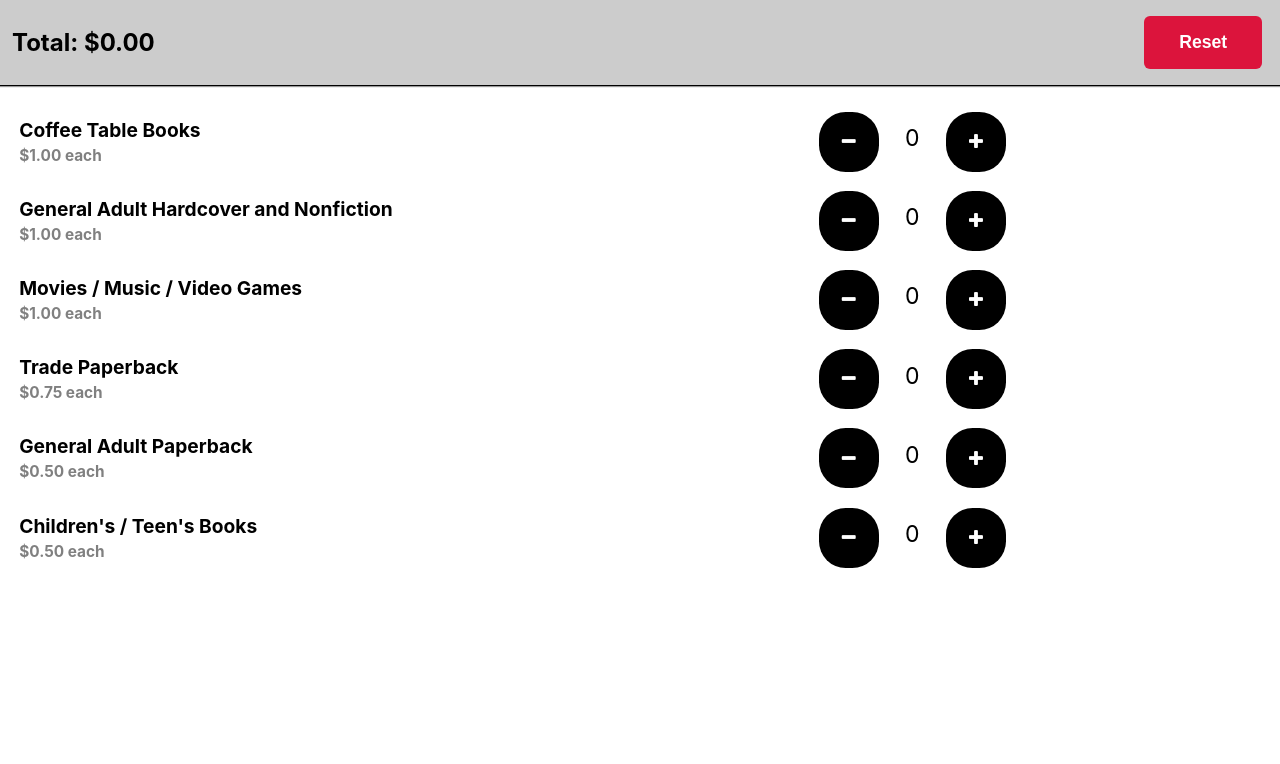
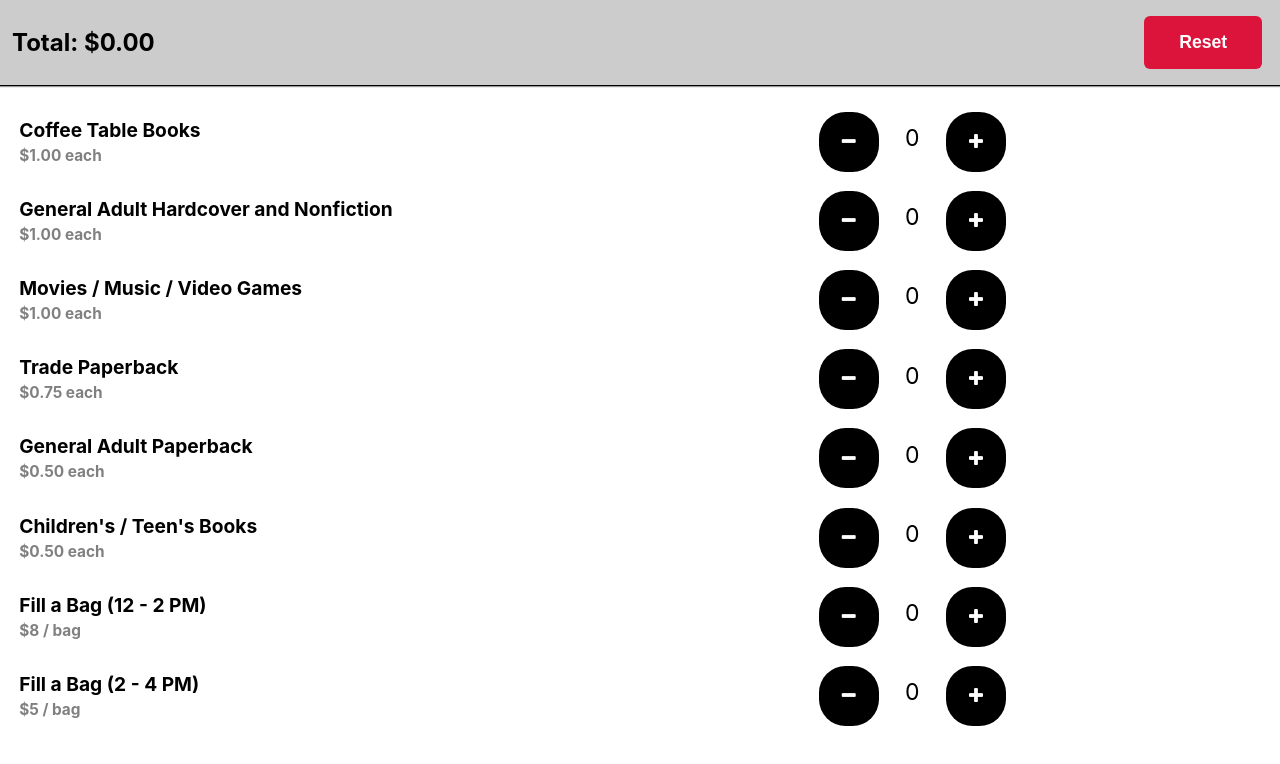
Before and after one commit to jtlong3rd/wvpl-ambler-book-sale-pricer, a React (Create React App) app: page / in a window 1280 px wide. Shown: the top 764 px of the page. Built offline with nearby package versions, Linux system fonts and the light colour scheme.

Commit message:
Add prices for fill-a-bag sales

```diff
--- a/src/App.tsx
+++ b/src/App.tsx
@@ -61,7 +61,19 @@ const itemSpecs: ItemSpec[] = [
     name: 'Children\'s / Teen\'s Books',
     pricingDescription: '$0.50 each',
     pricingRule: count => count * 0.5
-  }
+  },
+  {
+    key: 'fill-a-bag-early-afternoon',
+    name: 'Fill a Bag (12 - 2 PM)',
+    pricingDescription: '$8 / bag',
+    pricingRule: count => count * 8
+  },
+  {
+    key: 'fill-a-bag-late-afternoon',
+    name: 'Fill a Bag (2 - 4 PM)',
+    pricingDescription: '$5 / bag',
+    pricingRule: count => count * 5
+  },
 ];
 
 const initialCounts = itemSpecs.reduce(
```
